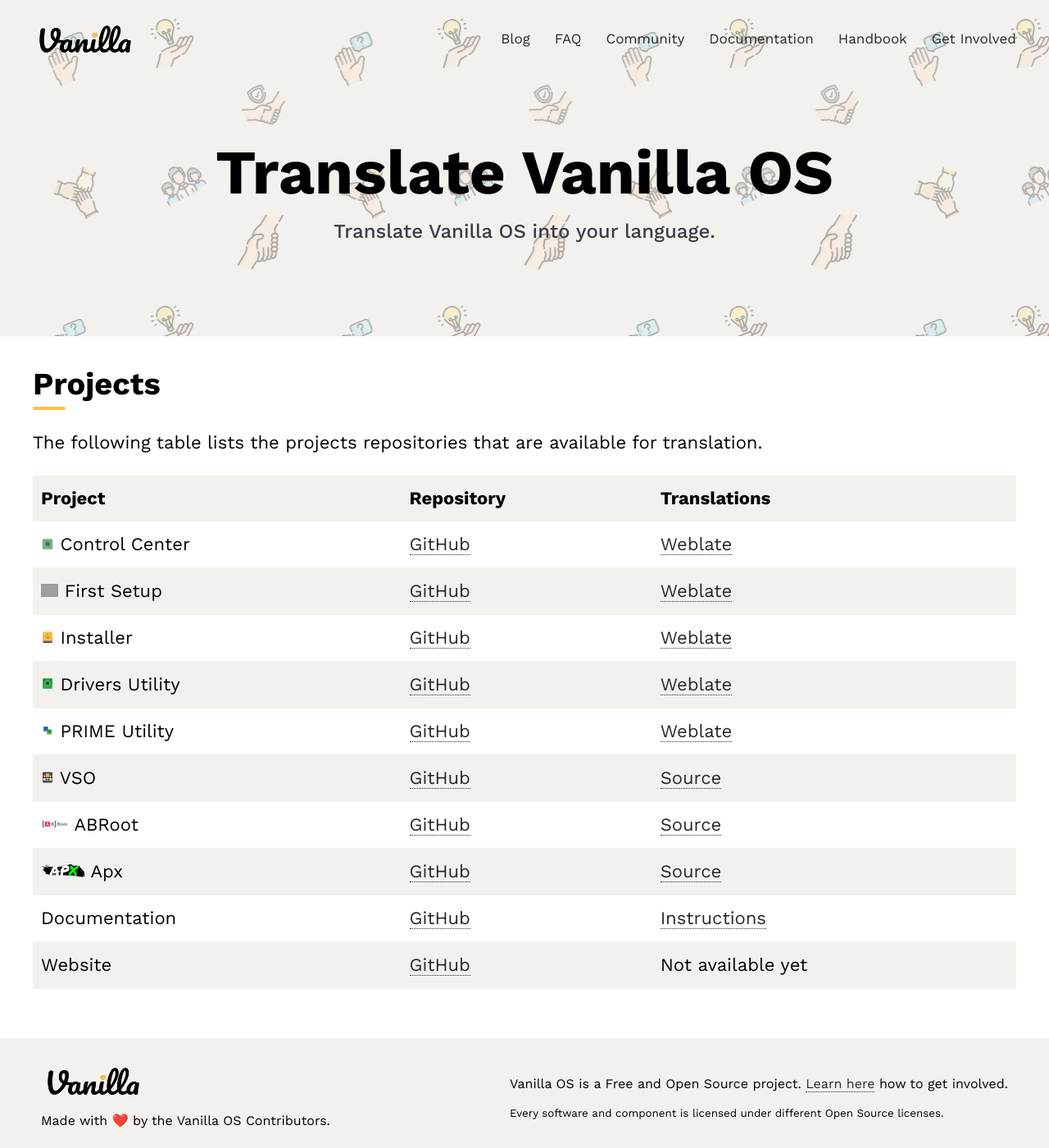
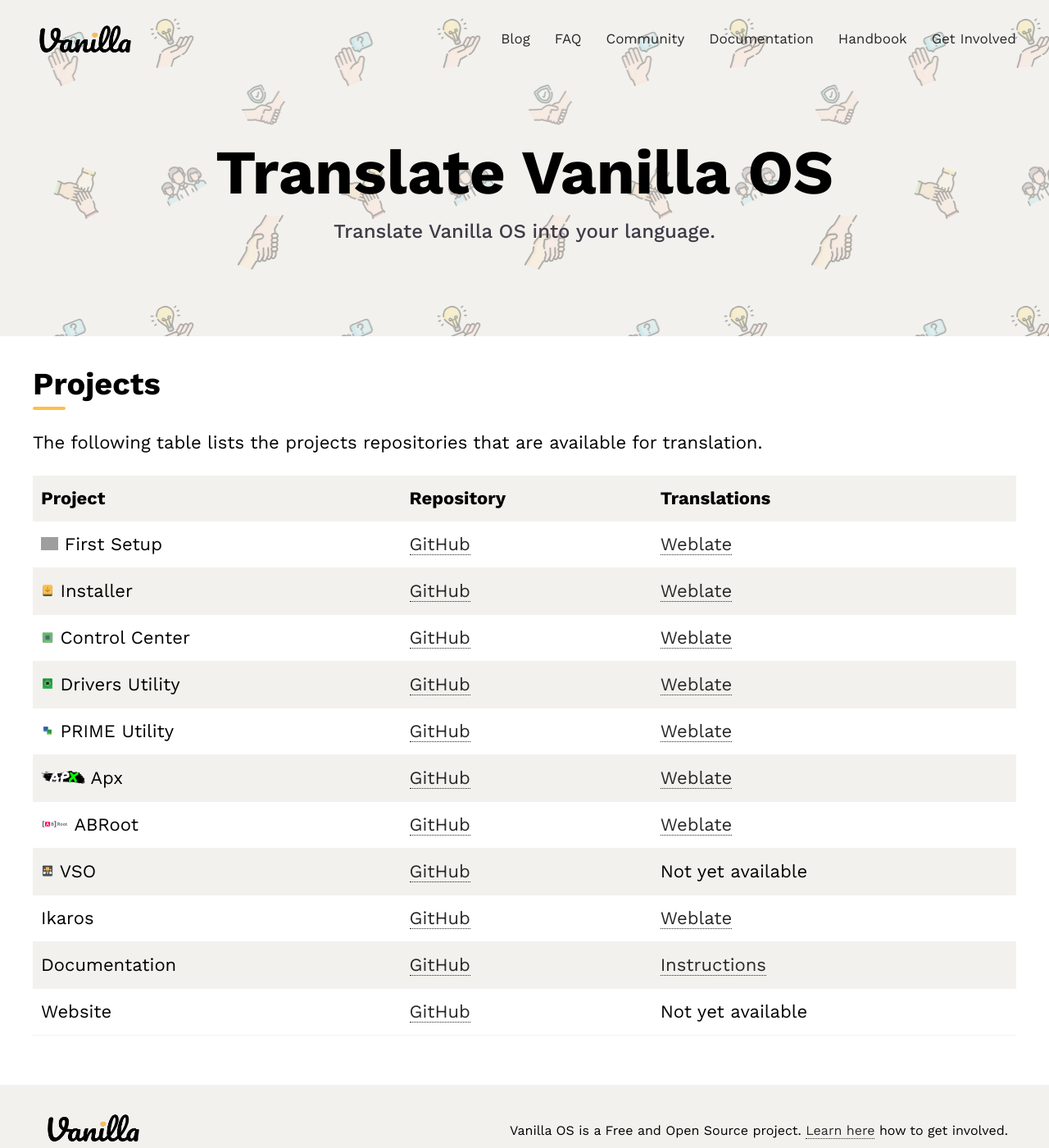
Before and after one commit to Vanilla-OS/website, a Jekyll site: the page built from translate.md, in a window 1280 px wide and 1400 px high. Shown: the whole window at 82% size. Built offline with Jekyll 4.4.1, drawn with Linux system fonts in a browser that asks for light colours; grey boxes are pictures that could not be loaded.

Commit message:
translate.md: Update page, add Weblate links

```diff
--- a/translate.md
+++ b/translate.md
@@ -10,13 +10,14 @@
 
 | Project | Repository | Translations |
 | ------- | ---------- | ------------ |
-| <img src="/assets/images/icons/control-center.svg" height="16" /> Control Center | [GitHub](https://github.com/Vanilla-OS/vanilla-control-center) | [Weblate](https://hosted.weblate.org/projects/vanilla-os/control-center/) |
 | <img src="/assets/images/icons/first-setup.svg" height="16" /> First Setup | [GitHub](https://github.com/Vanilla-OS/first-setup) | [Weblate](https://hosted.weblate.org/projects/vanilla-os/first-setup/) |
 | <img src="/assets/images/icons/installer.svg" height="16" /> Installer | [GitHub](https://github.com/Vanilla-OS/vanilla-installer) | [Weblate](https://hosted.weblate.org/projects/vanilla-os/installer/) |
+| <img src="/assets/images/icons/control-center.svg" height="16" /> Control Center | [GitHub](https://github.com/Vanilla-OS/vanilla-control-center) | [Weblate](https://hosted.weblate.org/projects/vanilla-os/control-center/) |
 | <img src="/assets/images/icons/drivers-utility.svg" height="16" /> Drivers Utility | [GitHub](https://github.com/Vanilla-OS/vanilla-drivers-utility) | [Weblate](https://hosted.weblate.org/projects/vanilla-os/vanilla-drivers-utility/) |
 | <img src="/assets/images/icons/prime-utility.svg" height="16" /> PRIME Utility | [GitHub](https://github.com/Vanilla-OS/vanilla-prime-utility) | [Weblate](https://hosted.weblate.org/projects/vanilla-os/vanilla-prime-utility/) |
-| <img src="/assets/images/icons/vso.svg" height="16" /> VSO | [GitHub](https://github.com/Vanilla-OS/vanilla-system-operator) | [Source](https://github.com/Vanilla-OS/vanilla-system-operator/tree/main/locales) |
-| <img src="/assets/images/icons/abroot.svg" height="16" /> ABRoot | [GitHub](https://github.com/Vanilla-OS/ABRoot) | [Source](https://github.com/Vanilla-OS/ABRoot/tree/main/locales) |
-| <img src="/assets/images/icons/apx.png" height="16" /> Apx | [GitHub](https://github.com/Vanilla-OS/Apx) | [Source](https://github.com/Vanilla-OS/apx/tree/main/locales) |
+| <img src="/assets/images/icons/apx.png" height="16" /> Apx | [GitHub](https://github.com/Vanilla-OS/Apx) | [Weblate](https://hosted.weblate.org/projects/vanilla-os/apx/) |
+| <img src="/assets/images/icons/abroot.svg" height="16" /> ABRoot | [GitHub](https://github.com/Vanilla-OS/ABRoot) | [Weblate](https://hosted.weblate.org/projects/vanilla-os/abroot/) |
+| <img src="/assets/images/icons/vso.svg" height="16" /> VSO | [GitHub](https://github.com/Vanilla-OS/vanilla-system-operator) | Not yet available |
+| Ikaros | [GitHub](https://github.com/Vanilla-OS/ikaros) | [Weblate](https://hosted.weblate.org/projects/vanilla-os/ikaros/) |
 | Documentation | [GitHub](https://github.com/vanilla-os/documentation) | [Instructions](https://github.com/Vanilla-OS/documentation/blob/main/TRANSLATE.md) |
-| Website | [GitHub](https://github.com/Vanilla-OS/website) | Not available yet |
+| Website | [GitHub](https://github.com/Vanilla-OS/website) | Not yet available |
```
